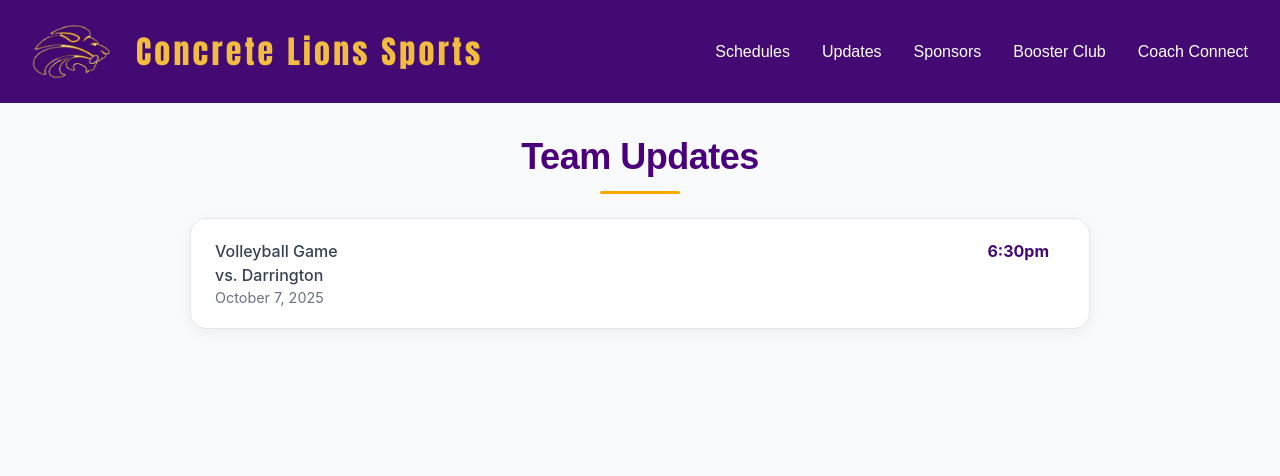
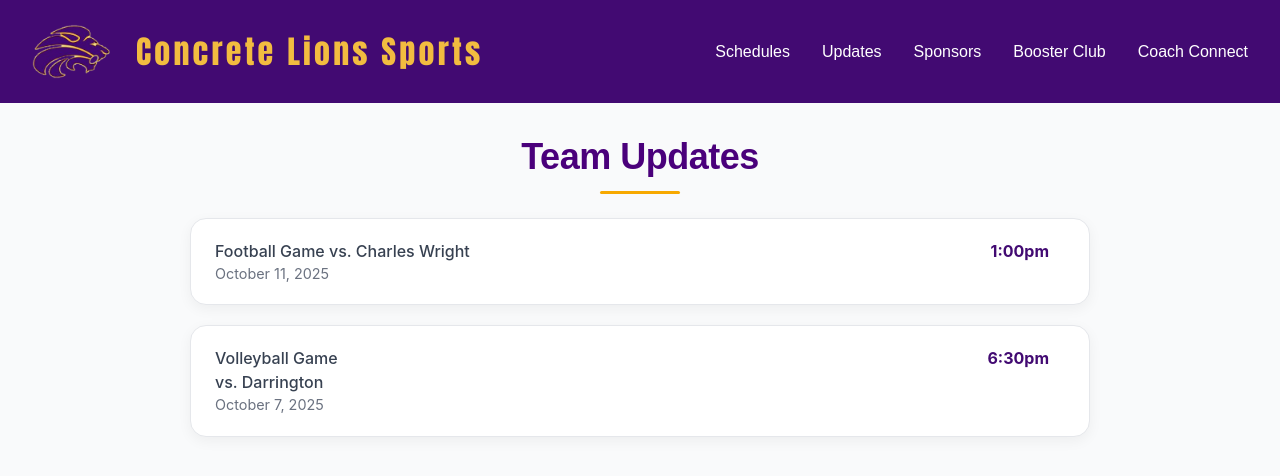
Before and after one commit to adrianc1/concrete-sports-app, a React (Vite) app: page /updates in a window 1280 px wide. Shown: the top 476 px of the page. Built offline with nearby package versions, Linux system fonts and the light colour scheme.

Commit message:
added football schedule to the updates

```diff
--- a/src/components/homePage/Updates.jsx
+++ b/src/components/homePage/Updates.jsx
@@ -39,13 +39,13 @@ function Updates() {
 					<span className="start-time">1:00 PM</span>
 				</li> */}
 
-				{/* <li>
+				<li>
 					<span className="event-info">
-						Volleyball Game at Crescent
-						<span className="start-date">September 20, 2025</span>
+						Football Game vs. Charles Wright
+						<span className="start-date">October 11, 2025</span>
 					</span>
-					<span className="start-time">3:45pm</span>
-				</li> */}
+					<span className="start-time">1:00pm</span>
+				</li>
 				<li>
 					<span className="event-info">
 						Volleyball Game <br /> vs. Darrington
```
